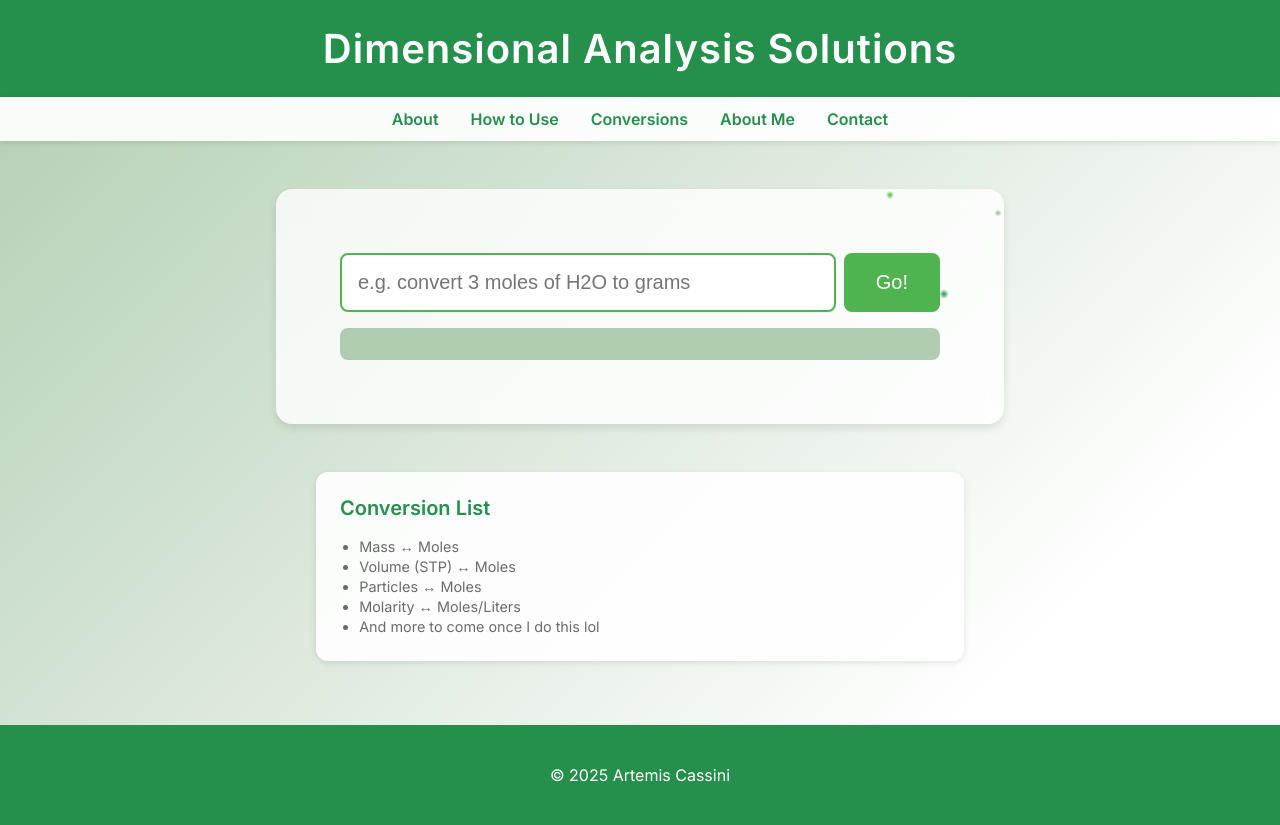
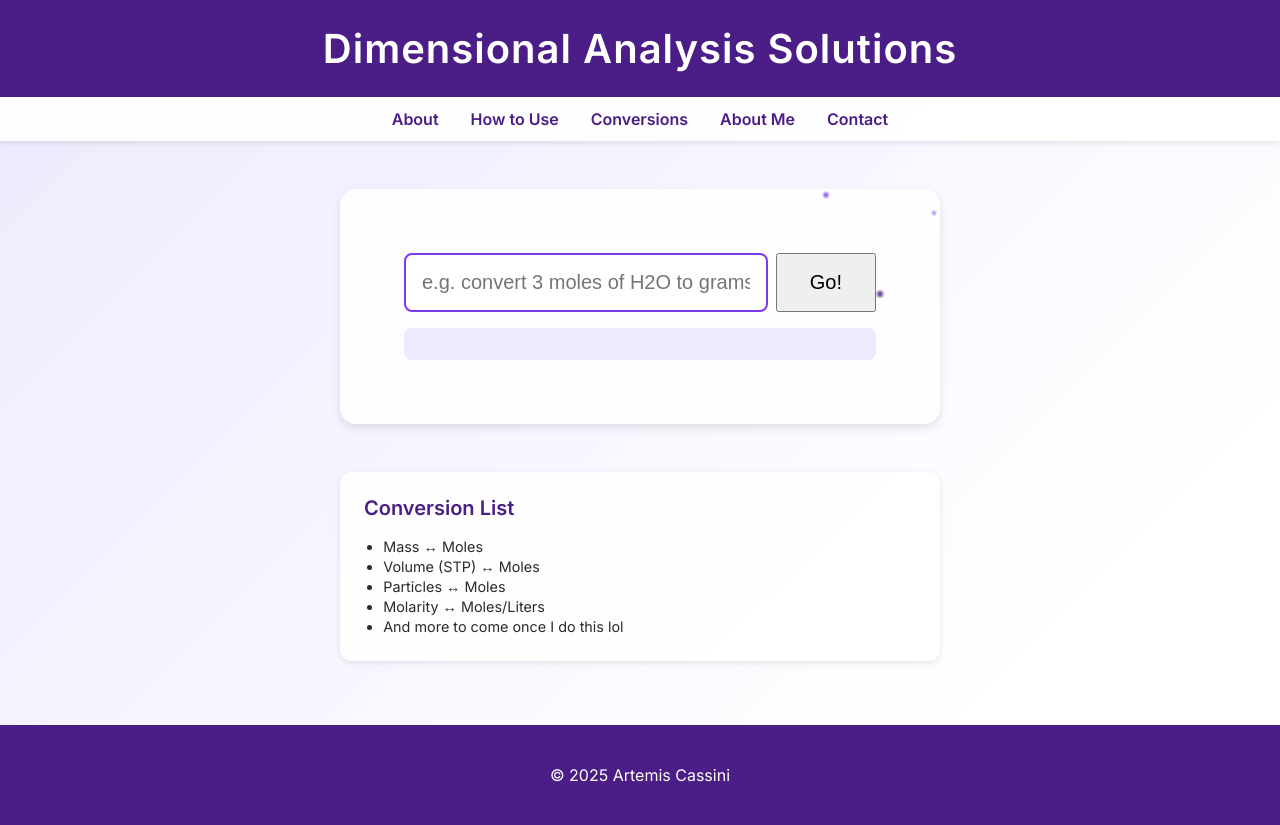
Before and after one commit to Artemis-Cassini/Dimensional-Analysis, a Flask app: page / in a window 1280 px wide. Run offline with Flask 3, Linux system fonts and the light colour scheme.

Commit message:
styles.css

```diff
--- a/CalcWebsite/CalcWebsite/static/styles.css
+++ b/CalcWebsite/CalcWebsite/static/styles.css
@@ -1,12 +1,25 @@
 :root {
-  --green-dark: #258F4C;
-  --green-mid: #4FB44F;
-  --green-light: #84BC83;
-  --green-pale: #B1CDB1;
-  --gray-dark: #6B6B6B;
-  --gray-mid: #989898;
-  --gray-light: #DEDEDE;
-  --white: #FFFFFF;
+  /* Purple palette (re-using your existing variable names to avoid refactors) */
+  --green-dark: #4B1D86;   /* deep purple (header/footer, strong accents) */
+  --green-mid:  #7C3AED;   /* vivid purple (buttons, borders) */
+  --green-light:#A78BFA;   /* soft purple (hover, secondary accents) */
+  --green-pale: #EDE9FE;   /* very pale purple (result box background) */
+
+  /* Neutrals (keep these similar to your current vibe) */
+  --gray-dark:  #2B2B2B;
+  --gray-mid:   #6B6B6B;
+  --gray-light: #F3F4F6;   /* slightly cooler light gray so purple pops */
+  --white:      #FFFFFF;
+}
+/* Make all elements use border-box sizing */
+*, *::before, *::after {
+  box-sizing: border-box;
+}
+
+/* Prevent horizontal scrolling */
+html, body {
+  width: 100%;
+  overflow-x: hidden;
 }
 
 body {
@@ -50,17 +63,15 @@ main {
   border-radius: 0.5rem;
 }
 
-#calc-form button {
-  padding: 0.5rem 1rem;
-  background: var(--green-mid);
-  color: var(--white);
-  border: none;
-  border-radius: 0.5rem;
-  cursor: pointer;
+
+#calc-form button:focus-visible,
+#calc-form input:focus-visible {
+  outline: 3px solid var(--green-light);
+  outline-offset: 2px;
 }
 
 #calc-form button:hover {
-  background: var(--green-light);
+  background: var(--green-dark);
 }
 
 .result-box {
```
Also changed, not shown: other parts of CalcWebsite/CalcWebsite/static/styles.css (+87 -0 lines).
